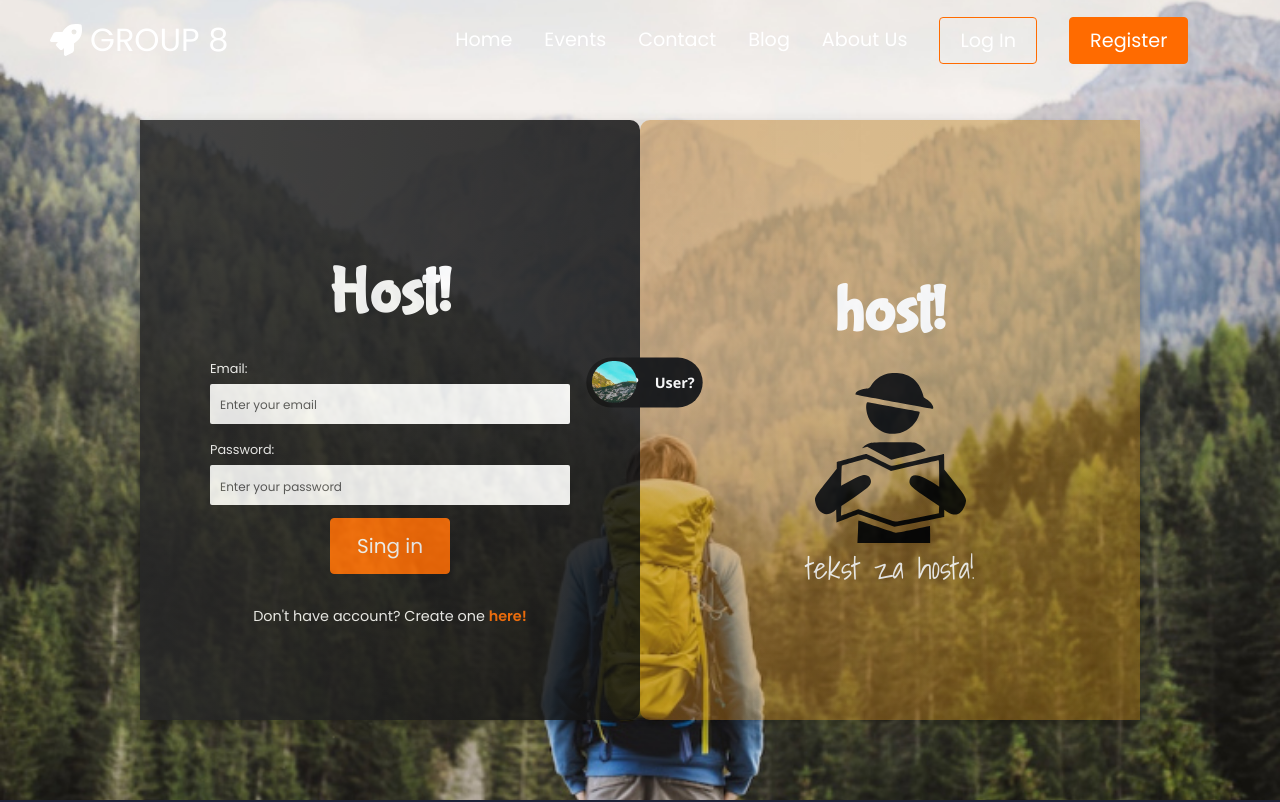
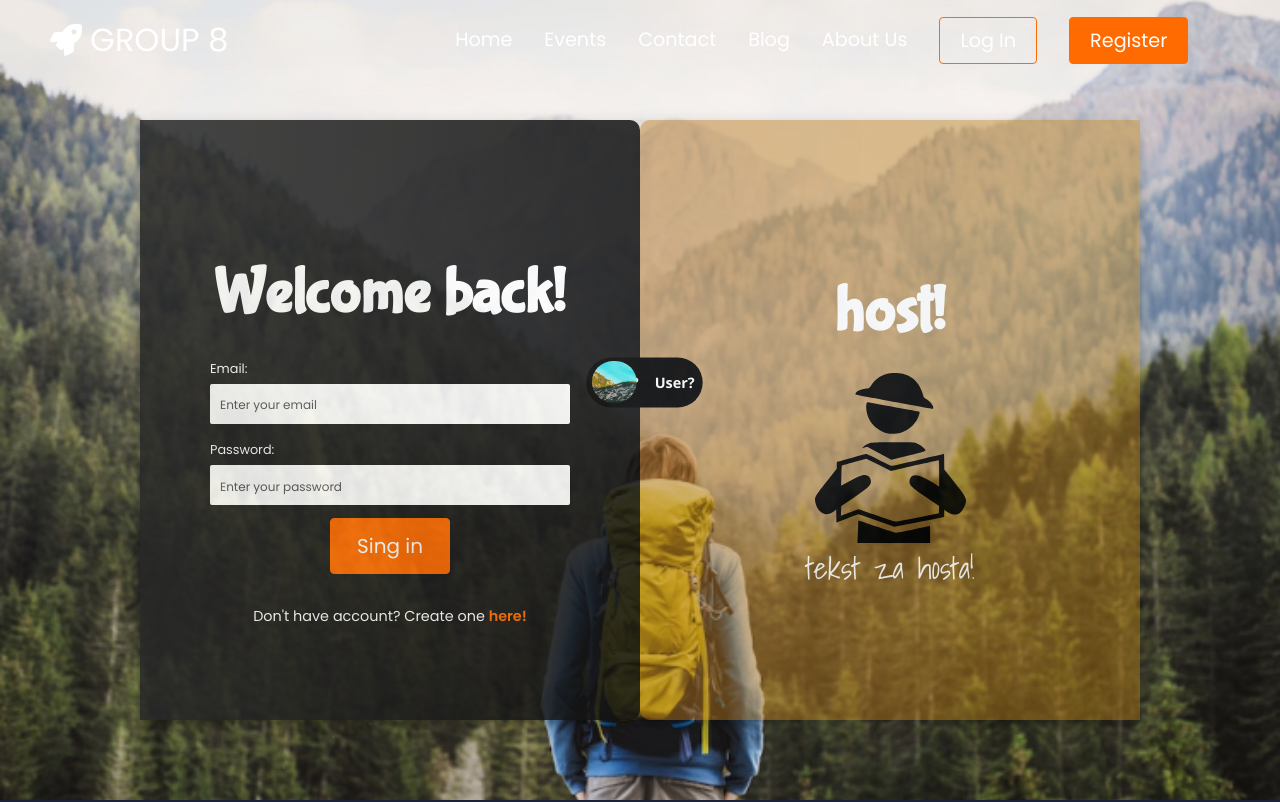
Before and after one commit to micokontic/react-final-task, a React (Create React App) app: page /log-in in a window 1280 px wide. Shown: the top 802 px of the page. Built offline with nearby package versions, Linux system fonts and the light colour scheme; no server answers; what react-google-maps would draw is missing.

Commit message:
detailing

```diff
--- a/src/components/Blogs.css
+++ b/src/components/Blogs.css
@@ -107,13 +107,14 @@
 	padding: 0 15px;
 }
 .linkNews {
-	font-size: 19px;
+	font-size: 17px;
 	color: #fff;
 	font-weight: 500;
 	text-decoration: none;
 	position: absolute;
 	right: 5px;
 	bottom: 0;
+	font-weight: 400;
 }
 .home__offer-img-wrapper {
 	max-width: 500px;
@@ -136,7 +137,7 @@ img {
 }
 
 .newsBlogWrap {
-	width: 95%;
+	width: 90%;
 	margin: 0 auto;
 	padding: 5.3rem 0;
 	padding-top: 10rem;
--- a/src/components/pages/forms/registrationForm/FormLogin.js
+++ b/src/components/pages/forms/registrationForm/FormLogin.js
@@ -23,7 +23,7 @@ function FormLogin({ submitForm }) {
           className={hideForm ? "hideForm" : "form"}
           onSubmit={handleSubmit}
         >
-          <h1>Host!</h1>
+          <h1>Welcome back!</h1>
           <div className="form-inputs">
             <label htmlFor="email" className="form-label">
               Email:{" "}
```
